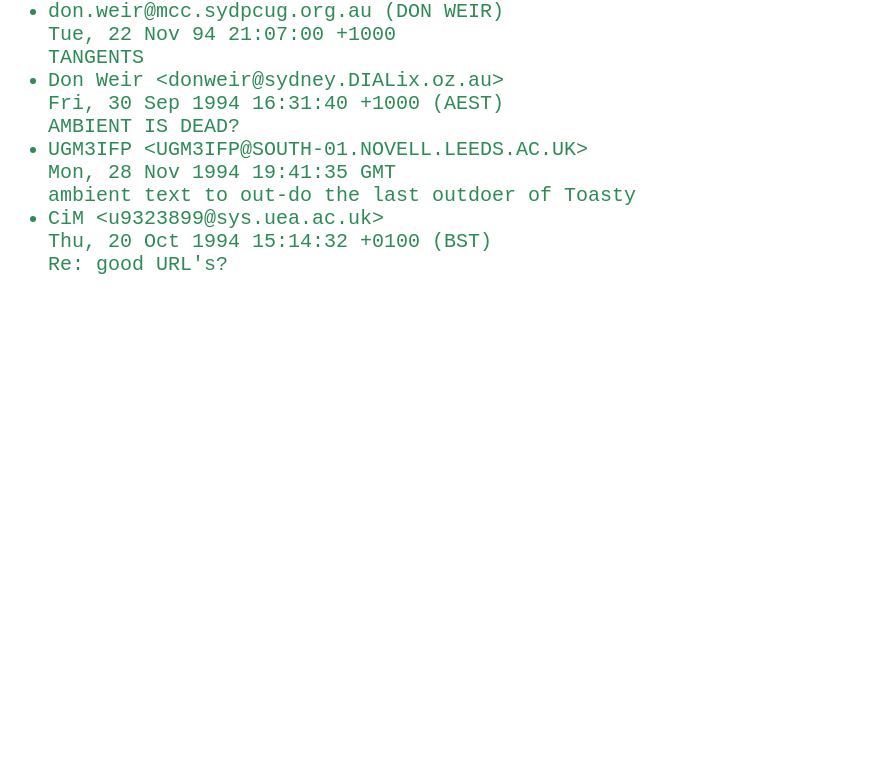
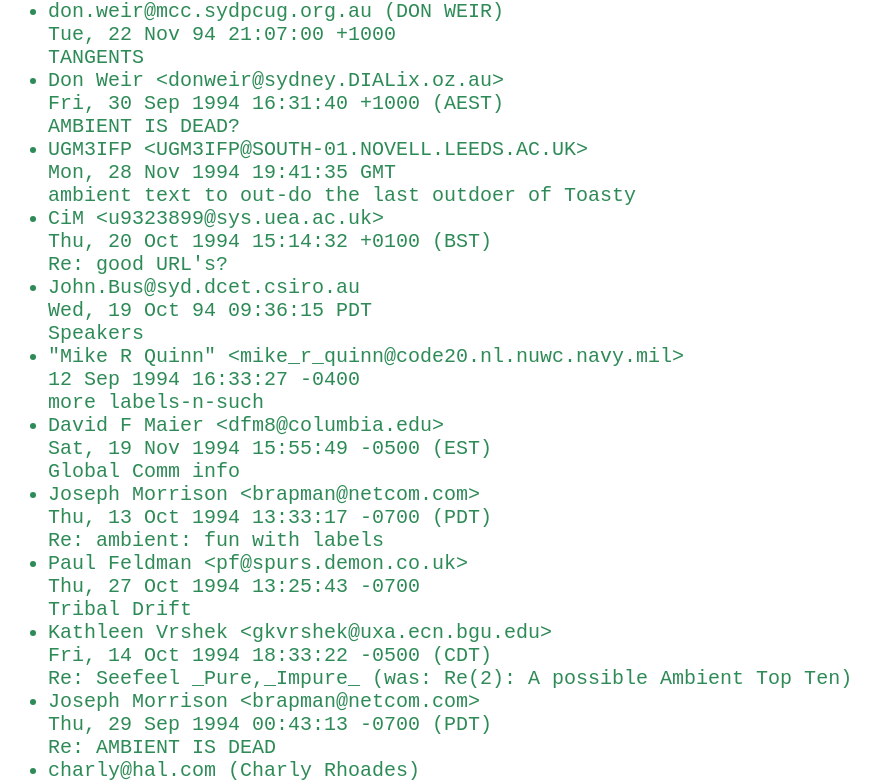
Before and after one commit to gwens/ambient-explorer-react, a React (Create React App) app: page / in a window 1280 px wide. Shown: the part 1649-2431 px from the top of the page, without its empty margins (0-882 px from the left). Before the commit the page ends 1945 px from the top, so only its background shows below. Built offline with nearby package versions, Linux system fonts and the light colour scheme.

Commit message:
Results now display correctly, based on the emailResults array

```diff
--- a/src/components/App.js
+++ b/src/components/App.js
@@ -16,7 +16,7 @@ class App extends React.Component {
     // Not sure if should use numbers or strings for dates (especially months, as 01, 02, etc)
     this.state = {
       searchFilters: {
-        searchString: "mail",
+        searchString: "",
         yearFrom: "1994",
         yearTo: "2017",
         monthFrom: "01",
--- a/src/components/Results.js
+++ b/src/components/Results.js
@@ -8,20 +8,17 @@ class Results extends React.Component {
     const emailIds = Object.keys(emails);
     const searchResults = emailIds.reduce((resultsArr, key) => {
       if(emails[key].subject && emails[key].subject.indexOf(searchFilters.searchString) > -1) {
-        console.log(emails[key].subject);
         resultsArr.push(key);
       }
       return resultsArr;
     }, []);
-    console.log(searchResults);
     return (
       <div>
         <p>Results Controls</p>
         <ul>
           {
-            Object
-              .keys(this.props.emailResults)
-              .map(key => <EmailPreview key={key} index={key} details={this.props.emailResults[key]} selectEmail={this.props.selectEmail}/>)
+            searchResults
+              .map(key => <EmailPreview key={key} index={key} details={emails[key]} selectEmail={this.props.selectEmail}/>)
           }
         </ul>
       </div>
```
